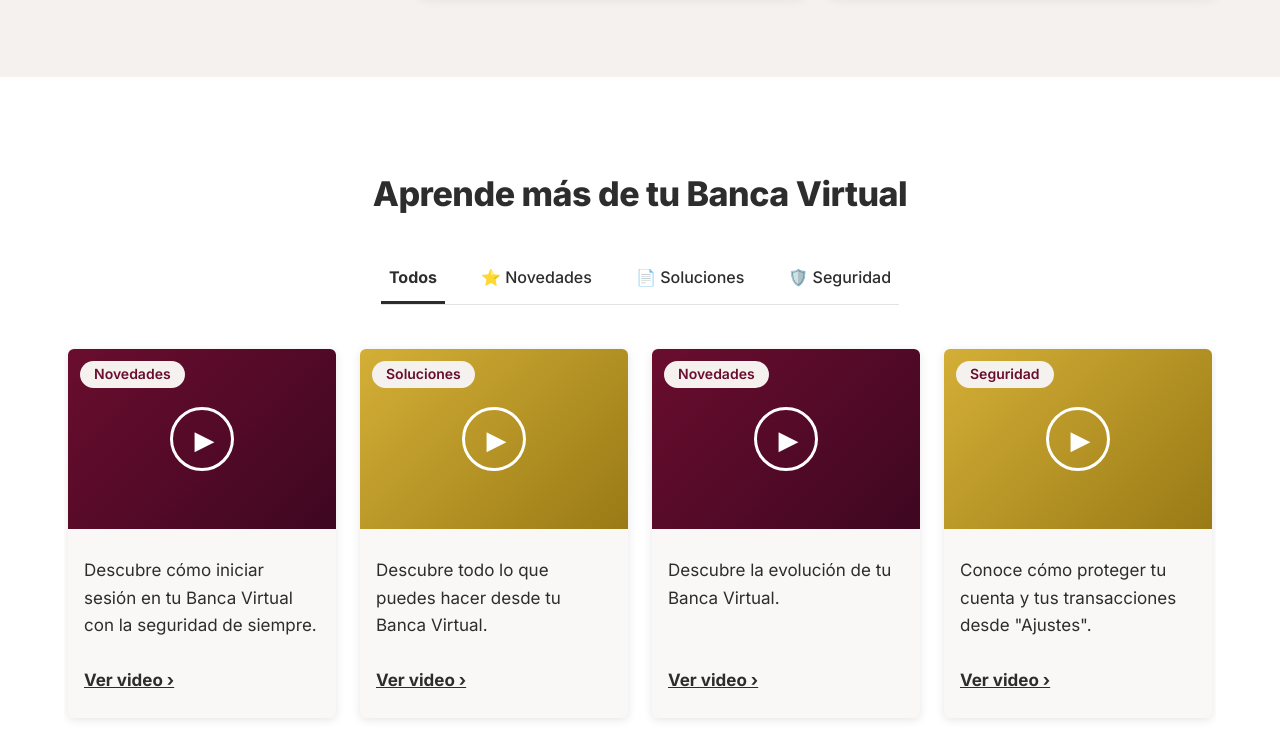
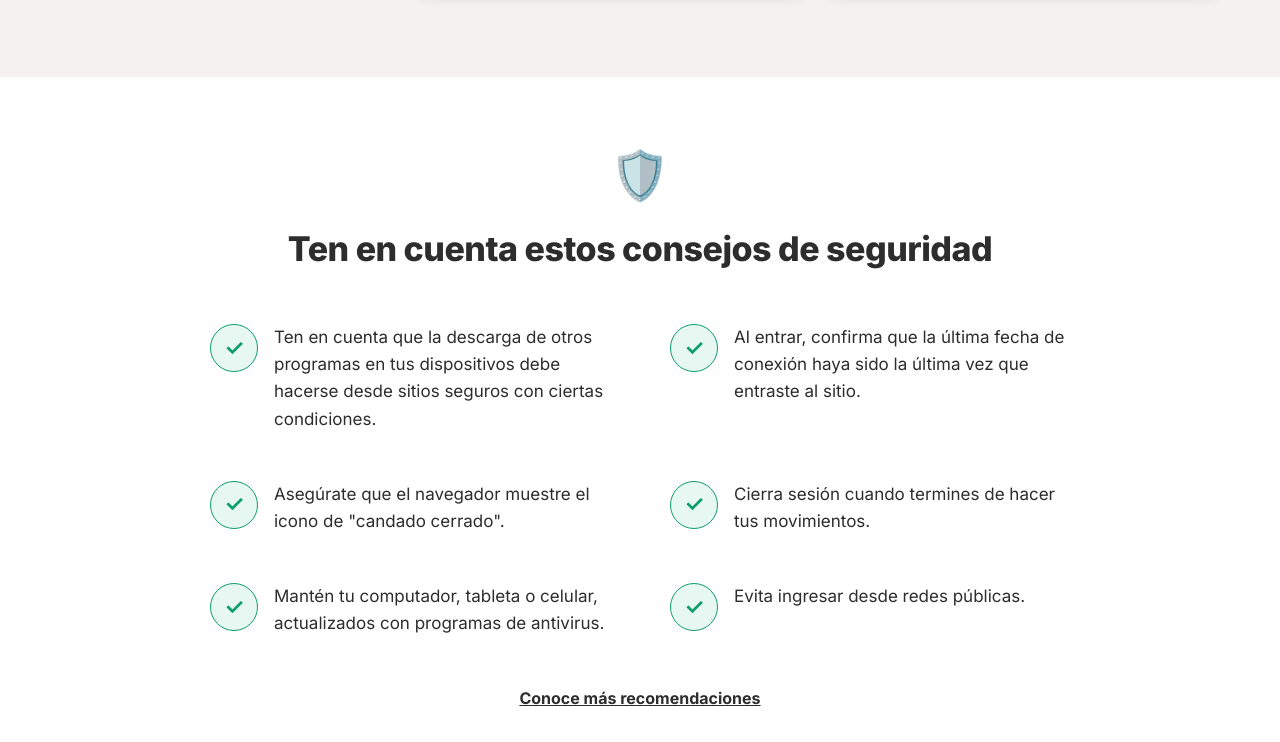
Before and after one commit to Sicmag/NexusPay, a plain HTML site: page index.html in a window 1280 px wide. Shown: the part 2218-2960 px from the top of the page. Drawn offline with Linux system fonts and the light colour scheme.

Commit message:
Update index.html

```diff
--- a/index.html
+++ b/index.html
@@ -317,23 +317,17 @@
     </div>
   </section>
 
-  <section class="learn">
-    <div class="container">
-      <h2 class="title">Aprende más de tu Banca Virtual</h2>
-      <div class="tabs" role="tablist">
-        <button class="tab active" data-f="all">Todos</button>
-        <button class="tab" data-f="nov">⭐ Novedades</button>
-        <button class="tab" data-f="sol">📄 Soluciones</button>
-        <button class="tab" data-f="seg">🛡️ Seguridad</button>
-      </div>
-      <div class="carousel" id="carousel">
-        <article class="video-card" data-c="nov"><div class="thumb"><span class="tag">Novedades</span><span class="play">▶</span></div><p>Descubre cómo iniciar sesión en tu Banca Virtual con la seguridad de siempre.</p><a href="#">Ver video ›</a></article>
-        <article class="video-card" data-c="sol"><div class="thumb alt"><span class="tag">Soluciones</span><span class="play">▶</span></div><p>Descubre todo lo que puedes hacer desde tu Banca Virtual.</p><a href="#">Ver video ›</a></article>
-        <article class="video-card" data-c="nov"><div class="thumb"><span class="tag">Novedades</span><span class="play">▶</span></div><p>Descubre la evolución de tu Banca Virtual.</p><a href="#">Ver video ›</a></article>
-        <article class="video-card" data-c="seg"><div class="thumb alt"><span class="tag">Seguridad</span><span class="play">▶</span></div><p>Conoce cómo proteger tu cuenta y tus transacciones desde "Ajustes".</p><a href="#">Ver video ›</a></article>
-      </div>
-    </div>
-  </section>
+
+
+
+
+
+
+
+
+
+
+
 
   <section class="security">
     <div class="container">
```
